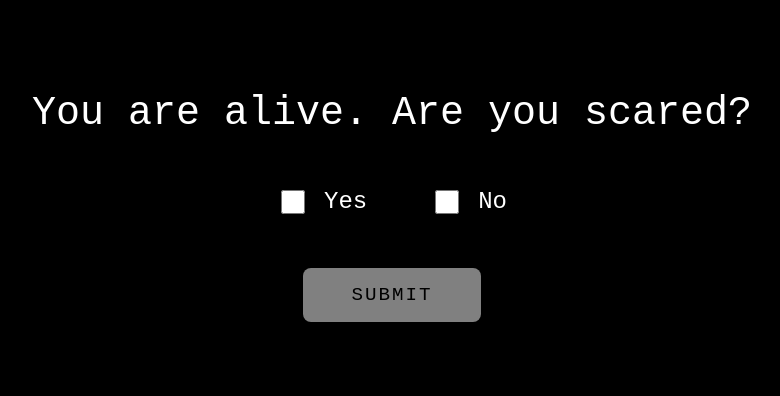
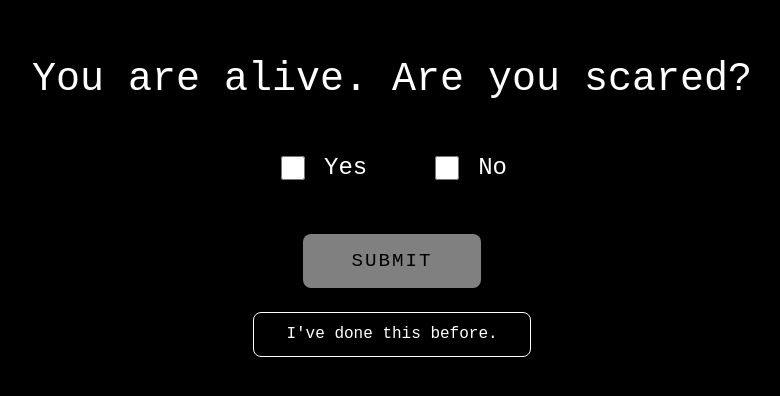
Before and after one commit to jsovelove/the-human-experience, a React (Vite) app: page /question in a window 1280 px wide. Shown: the part 206-602 px from the top of the page, without its empty margins (248-1028 px from the left). Built offline with nearby package versions, Linux system fonts and the light colour scheme; no server answers.

Commit message:
ive done this before

```diff
--- a/src/QuestionPage.css
+++ b/src/QuestionPage.css
@@ -65,6 +65,8 @@
   transition: all 0.3s ease;
   text-transform: uppercase;
   letter-spacing: 2px;
+  display: block;
+  margin: 0 auto;
 }
 
 .submit-button:hover:not(:disabled) {
@@ -73,6 +75,31 @@
 }
 
 .submit-button:disabled {
+  opacity: 0.5;
+  cursor: not-allowed;
+}
+
+.skip-button {
+  background-color: transparent;
+  color: white;
+  border: 1px solid white;
+  padding: 0.8rem 2rem;
+  font-size: 1rem;
+  font-family: 'Courier New', Courier, monospace;
+  cursor: pointer;
+  transition: all 0.3s ease;
+  margin-top: 1.5rem;
+  display: block;
+  margin-left: auto;
+  margin-right: auto;
+}
+
+.skip-button:hover:not(:disabled) {
+  background-color: rgba(255, 255, 255, 0.1);
+  transform: scale(1.05);
+}
+
+.skip-button:disabled {
   opacity: 0.5;
   cursor: not-allowed;
 }
--- a/src/QuestionPage.jsx
+++ b/src/QuestionPage.jsx
@@ -29,6 +29,10 @@ function QuestionPage() {
       alert('Failed to save your response. Please try again.');
       setIsSubmitting(false);
     }
+  };
+
+  const handleSkip = () => {
+    navigate('/results');
   };
 
   return (
@@ -65,6 +69,14 @@ function QuestionPage() {
         >
           {isSubmitting ? 'Submitting...' : 'Submit'}
         </button>
+
+        <button
+          className="skip-button"
+          onClick={handleSkip}
+          disabled={isSubmitting}
+        >
+          I've done this before.
+        </button>
       </div>
     </div>
   );
```
